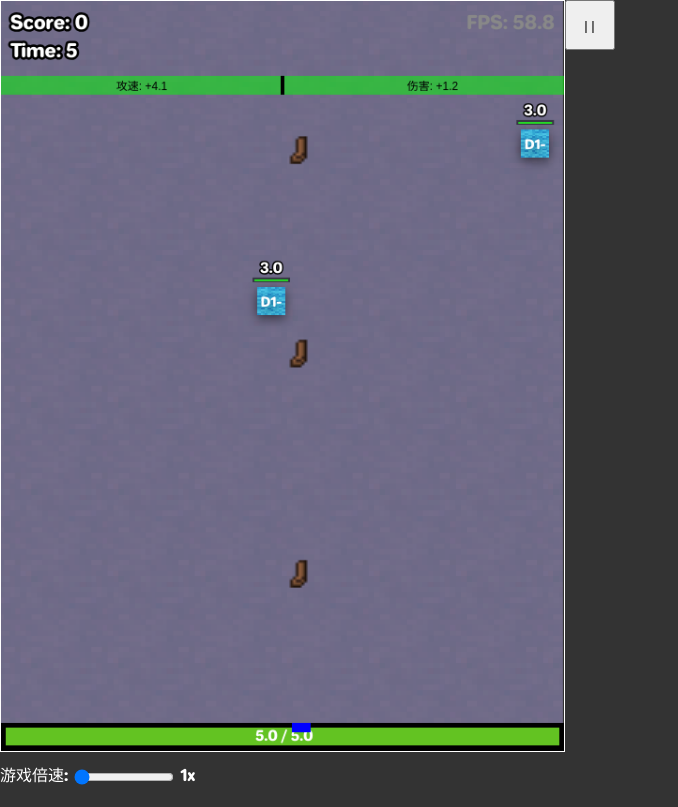
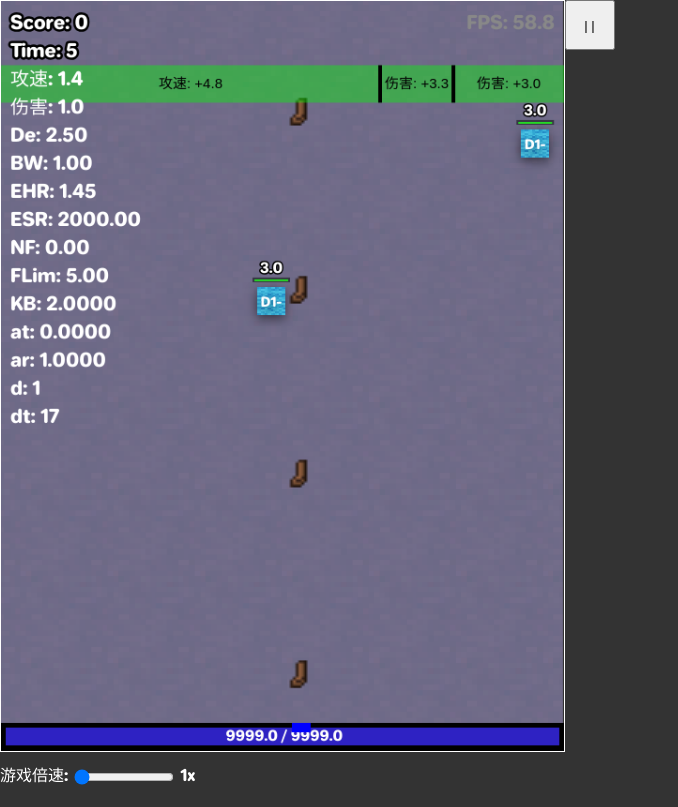
Before and after one commit to cantnavet/shootinggame, a plain HTML site: page index.html in a window 1280 px wide. Shown: the whole page, without its empty margins (0-678 px from the left). Drawn offline with Linux system fonts and the light colour scheme.

Commit message:
Update index.html

```diff
--- a/index.html
+++ b/index.html
@@ -85,10 +85,10 @@
         const ctx = canvas.getContext('2d');
         const restartBtn = document.getElementById('restartBtn');
 
-        //伏笔，后面要考
-        const damageTypes =[1.5,200,70000,20000000,7000000000,1000000000000];
+        const damageTypes =[2,200,70000,20000000,8000000000,2000000000000];
+        const Maxbullets = [35,30,25,20,15,6];
         const XTypes =[1,2,3,4,5,6];
-        const upgradeSpawnTime =[400,800,1200,1600,2000,99999999];
+        const upgradeSpawnTime =[200,400,600,800,1000,99999999];
         const colors =['#ffffff','#ffffff','#ffff00','#888888','#00ffff','#000000'];
         const barrierColor1 = [];
         const barrierColor2 = [];
@@ -127,7 +127,6 @@
         let gameTime;
         let deltaTime;
         let lastFrameTime = Date.now();
-        const Maxbullets = [35,30,25,20,15,6];
         const minFrameTime = 1000 / 60;
         let enemiesSizeBase = 15;
         let fallSpeedBase = 0.7;
@@ -221,8 +220,8 @@
                 bulletCount: 1,  // 初始弹道数量
                 bulletSpread: 18, // 子弹间距
                 bulletX: 1,
-                health: 5,
-                maxHealth: 5,
+                health: 9999,
+                maxHealth: 9999,
                 bulletType: 1,
                 fireLim: 5,
                 ar: 1,
@@ -265,7 +264,7 @@
             enemyHealthBase = 3;
             enemyHealthRate = 1.45;
             enemySpawnRate = 2000;
-            fillSpeedBase = 0.7
+            fallSpeedBase = 0.7;    //你敢相信我都快写完了，才发现这里是fill而不是fall?
             lastFire = Date.now();
             mouseX = canvas.width/2;
             restartBtn.style.display = 'none';
@@ -349,14 +348,14 @@
         function updateEnemies() {
             // 生成敌人
             if((gameTime%15<=10) && (Date.now() - enemySpawnTimer > enemySpawnRate/timeScale)) {
-                spawnEnemies(enemyHealthBase,fillSpeedBase,enemiesSizeBase,0);
-                // spawnEnemies(enemyHealthBase*6,fillSpeedBase*1.4,enemiesSizeBase*1.2,player.bulletType);
-                if (Math.random()<0.1 && gameTime>40 && 1+Math.log(enemyHealthBase)/4-difficulty>0.05)  spawnEnemies(enemyHealthBase/1.5,fillSpeedBase*2.5,enemiesSizeBase/1.5,0);
+                spawnEnemies(enemyHealthBase,fallSpeedBase,enemiesSizeBase,0);
+                // spawnEnemies(enemyHealthBase*6,fallSpeedBase*1.4,enemiesSizeBase*1.2,player.bulletType);
+                if (Math.random()<0.1 && gameTime>40 && 1+Math.log(enemyHealthBase)/4-difficulty>0.05)  spawnEnemies(enemyHealthBase/1.5,fallSpeedBase*2.5,enemiesSizeBase/1.5,0);
                 enemySpawnTimer = Date.now();
             }
 
-            if (gameTime>=bulletTypeSpawnTimeBase(player.bulletType) && gameTime - upgradeSpawnTimer > 25){
-                spawnEnemies(enemyHealthBase*6,fillSpeedBase*1.4,enemiesSizeBase*1.2,player.bulletType);
+            if (gameTime>=bulletTypeSpawnTimeBase(player.bulletType) && gameTime - upgradeSpawnTimer > 15){
+                spawnEnemies(enemyHealthBase*6,fallSpeedBase*1.4,enemiesSizeBase*1.2,player.bulletType);
                 upgradeSpawnTimer = gameTime;
             }
 
@@ -376,7 +375,7 @@
                         if (enemy.boss == 1){
                             player.health-=3;
                         }else{
-                            if (enemy.speed>fillSpeedBase*2){
+                            if (enemy.speed>fallSpeedBase*2){
                                 player.health-=0.5
                             }else{
                                 player.health--;
@@ -435,7 +434,7 @@
         // 优先保证高速敌人在最上面，其次保证靠前的敌人在最上面
         function drawEnemies() {
             const healthTextColor = ['#f00','#fff','#0ff'];
-            const enemySpeeds = [0,fillSpeedBase/2.5, fillSpeedBase*1.2, 114514];
+            const enemySpeeds = [0,fallSpeedBase/2.5, fallSpeedBase*1.2, 114514];
             for (let i = 0; i < 3; i++) {
                 Array.from(enemies).reverse().forEach(enemy => {
                     if (enemy.speed < enemySpeeds[i+1] && enemy.speed > enemySpeeds[i]){
@@ -566,41 +565,58 @@
         function drawBarriers() {
             barriers.forEach(barrier => {
                 // 绘制左侧区域
-                ctx.fillStyle = barrier.leftValue >= 0 ? 'rgba(0,255,0,50%)' : 'rgba(255,0,0,50%)';
-                ctx.fillRect(0, barrier.y, canvas.width/2, 20);
+                ctx.fillStyle = barrier.leftValue >= 0 ? 'rgba(0,255,0,40%)' : 'rgba(255,0,0,40%)';
+                ctx.fillRect(0, barrier.y, barrier.lw, 40);
+
+                // 绘制中间区域
+                ctx.fillStyle = barrier.midValue >= 0 ? 'rgba(0,255,0,40%)' : 'rgba(255,0,0,40%)';
+                ctx.fillRect(barrier.lw, barrier.y, barrier.rw-barrier.lw, 40);
 
                 // 绘制右侧区域
-                ctx.fillStyle = barrier.rightValue >= 0 ? 'rgba(0,255,0,50%)' : 'rgba(255,0,0,50%)';
-                ctx.fillRect(canvas.width/2, barrier.y, canvas.width/2, 20);
+                ctx.fillStyle = barrier.rightValue >= 0 ? 'rgba(0,255,0,40%)' : 'rgba(255,0,0,40%)';
+                ctx.fillRect(barrier.rw, barrier.y, canvas.width-barrier.rw, 40);
 
                 // 绘制隔断
                 ctx.fillStyle = '#000';
-                ctx.fillRect(canvas.width/2-2, barrier.y, 4, 20);
+                ctx.fillRect(barrier.lw-2, barrier.y, 4, 40);
+                ctx.fillRect(barrier.rw-2, barrier.y, 4, 40);
 
                 // 显示数值
                 ctx.fillStyle = '#000';
-                ctx.font = '12px Arial';
+                ctx.font = '15px Arial';
                 if (barrier.leftValue > 0){
                     ctx.fillText(
                         `${barrier.typel}: +${barrier.leftValue.toFixed(1)}`,
-                        canvas.width/4, barrier.y + 15
+                        barrier.lw/2, barrier.y + 25
                     );
                 }else{
                     ctx.fillText(
                         `${barrier.typel}: ${barrier.leftValue.toFixed(1)}`,
-                        canvas.width/4, barrier.y + 15
+                        barrier.lw/2, barrier.y + 25
+                    );
+                }
+
+                if (barrier.midValue > 0){
+                    ctx.fillText(
+                        `${barrier.typem}: +${barrier.midValue.toFixed(1)}`,
+                        barrier.lw+(barrier.rw-barrier.lw)/2, barrier.y + 25
+                    );
+                }else{
+                    ctx.fillText(
+                        `${barrier.typem}: ${barrier.midValue.toFixed(1)}`,
+                        barrier.lw+(barrier.rw-barrier.lw)/2, barrier.y + 25
                     );
                 }
 
                 if (barrier.rightValue > 0){
                     ctx.fillText(
                         `${barrier.typer}: +${barrier.rightValue.toFixed(1)}`,
-                        canvas.width*3/4 + 10, barrier.y + 15
+                        barrier.rw+(canvas.width-barrier.rw)/2, barrier.y + 25
                     );
                 }else{
                     ctx.fillText(
                         `${barrier.typer}: ${barrier.rightValue.toFixed(1)}`,
-                        canvas.width*3/4 + 10, barrier.y + 15
+                        barrier.rw+(canvas.width-barrier.rw)/2, barrier.y + 25
                     );
                 }
             });
@@ -631,8 +647,10 @@
                         bullet.y <= enemy.y + enemy.size + bullet.width &&
                         bullet.y > enemy.y + enemy.size + bullet.width - bullet.speed* (deltaTime / 8.335)*timeScale - enemy.speed* (deltaTime / 8.335)*timeScale
                     ){
+                        // 其实，如果你不小心错过了第一个升级，游戏会给你偷偷上一个临时的伤害加成，不然你完全不可能赶上怪物的血量增长速度(
                         if (gameTime > bulletTypeSpawnTimeBase(player.bulletType)){
-                            enemy.health -= (bullet.damage * player.damage)*1.145**((gameTime-bulletTypeSpawnTimeBase(player.bulletType))/10);
+                            enemy.health -= (bullet.damage * player.damage)*1.14514**((gameTime-bulletTypeSpawnTimeBase(player.bulletType))/10);
+                            enemy.health -= (bullet.damage * player.damage)*1.14514**((gameTime-bulletTypeSpawnTimeBase(player.bulletType))/10);
                         }else{
                           enemy.health -= bullet.damage * player.damage;
                         }
@@ -671,6 +689,11 @@
                         enemy.yAddSpeed = 0.98/1.5;    //地心引力.jpg
                         enemy.xSpeed = (enemy.x<canvas.width/2?-1:1)*((Math.random()+0.5)*(player.bulletSpeed**0.5)+3);
                         enemy.rotate = 0;
+                        if (enemy.boss == 1){
+                            score += 30;
+                        }else{
+                            score += 10;
+                        }
                     }else{
                         enemy.x+=enemy.xSpeed* (deltaTime / 16.667);
                         enemy.y+=enemy.ySpeed* (deltaTime / 16.667);
@@ -707,8 +730,8 @@
             ctx.fillStyle = '#fff';
             ctx.textAlign = 'left';
             ctx.font = '20px Jellee';
-             // ctx.fillText(`伤害: ${player.damage.toFixed(1)}`, 10, 120);
-             // ctx.fillText(`攻速: ${(1000/player.fireRate).toFixed(1)}`, 10, 90);
+              ctx.fillText(`伤害: ${player.damage.toFixed(1)}`, 10, 120);
+              ctx.fillText(`攻速: ${(1000/player.fireRate).toFixed(1)}`, 10, 90);
             ctx.strokeStyle = '#000';
             ctx.lineWidth = 5;
             ctx.strokeText(`Score: ${score}`, 10, 30);
@@ -716,17 +739,17 @@
             ctx.strokeText(`Time: ${(gameTime)}`, 10, 60);
             ctx.fillText(`Time: ${(gameTime)}`, 10, 60);
             ctx.strokeStyle = 'rgba(255,255,255,0)';
-             // ctx.fillText(`De: ${(damageDe.toFixed(2))}`, 10, 150);
-             // ctx.fillText(`BW: ${(bulletWeight.toFixed(2))}`, 10, 180);
-             // ctx.fillText(`EHR: ${(enemyHealthRate.toFixed(2))}`, 10, 210);
-             // ctx.fillText(`ESR: ${(enemySpawnRate.toFixed(2))}`, 10, 240);
-            //  ctx.fillText(`NF: ${(noFireRate.toFixed(2))}`, 10, 270);
-            //  ctx.fillText(`FLim: ${(player.fireLim.toFixed(2))}`, 10, 300);
-             // ctx.fillText(`KB: ${(kickbackDistance.toFixed(4))}`, 10, 330);
-             // ctx.fillText(`at: ${(player.at.toFixed(4))}`, 10, 360);
-            //  ctx.fillText(`ar: ${(player.ar.toFixed(4))}`, 10, 390);
-            //  ctx.fillText(`d: ${(difficulty)}`, 10, 420);
-            //  ctx.fillText(`dt: ${(deltaTime)}`, 10, 450);
+              ctx.fillText(`De: ${(damageDe.toFixed(2))}`, 10, 150);
+              ctx.fillText(`BW: ${(bulletWeight.toFixed(2))}`, 10, 180);
+              ctx.fillText(`EHR: ${(enemyHealthRate.toFixed(2))}`, 10, 210);
+              ctx.fillText(`ESR: ${(enemySpawnRate.toFixed(2))}`, 10, 240);
+              ctx.fillText(`NF: ${(noFireRate.toFixed(2))}`, 10, 270);
+              ctx.fillText(`FLim: ${(player.fireLim.toFixed(2))}`, 10, 300);
+              ctx.fillText(`KB: ${(kickbackDistance.toFixed(4))}`, 10, 330);
+              ctx.fillText(`at: ${(player.at.toFixed(4))}`, 10, 360);
+              ctx.fillText(`ar: ${(player.ar.toFixed(4))}`, 10, 390);
+              ctx.fillText(`d: ${(difficulty)}`, 10, 420);
+              ctx.fillText(`dt: ${(deltaTime)}`, 10, 450);
             ctx.textAlign = 'center';
 
             ctx.stroke();
@@ -789,7 +812,7 @@
                 bossSpawn();
                 if (player.bulletType==1){
                     if (gameTime<=20){
-                        player.fireRate/=1.04;
+                        player.fireRate/=1.07;
                         player.bulletSpeed = Math.min(5,player.bulletSpeed*1.05);
                     }
                 }
@@ -981,7 +1004,7 @@
                 if(possible > MAX_BULLETS) continue;
                 weights.push({
                     value: i,
-                    weight: 1/(i**3) // 权重衰减，越多的弹道越难生成，所以出现弹道+5的概率至少是1/125
+                    weight: 1/(i**4) // 权重衰减，越多的弹道越难生成，所以出现弹道+5的概率至少是1/125
                 });
             }
 
@@ -991,7 +1014,7 @@
             let random = Math.random() * totalWeight;
 
             for(const w of weights){
-                if(random < w.weight) return w.value;
+                if(random < w.weight) return w.value * 2 - Math.floor(Math.random()+0.8);
                 random -= w.weight;
             }
             return 1;
@@ -1002,55 +1025,79 @@
             if(gameTime%5 ===0 && barrierCD === false) {
                 let firstV = generateBulletPaths(player.bulletCount);
                 let secV = generateBulletPaths(player.bulletCount);
+                let thirdV = generateBulletPaths(player.bulletCount);
                 let ltypes = '弹道';
+                let mtypes = '弹道';
                 let rtypes = '弹道';
 
                 // 十分激烈的概率计算
                 bulletWeight = 1.5*(0.5+(20*player.bulletCount/Maxbullets[player.bulletType-1])**(0.7)/4);
-                if (gameTime>bulletTypeSpawnTimeBase(player.bulletType)-100 && player.bulletCount < Maxbullets[player.bulletType-1]/2) bulletWeight /=3;
-                if (gameTime>20 && gameTime<400 && player.bulletCount < 2) bulletWeight /=3;
-                if((noFireRate>=5 && player.fireRate > player.fireLim) || Math.random()*bulletWeight > 0.1 || player.bulletCount>=Maxbullets[player.bulletType-1]){
+                if (gameTime>bulletTypeSpawnTimeBase(player.bulletType)-50 && player.bulletCount < Maxbullets[player.bulletType-1]/2) bulletWeight /=3;
+                if (gameTime>20 && gameTime<200 && player.bulletCount < 2) bulletWeight /=3;
+                if((noFireRate>=5 && player.fireRate > player.fireLim) || Math.random()*bulletWeight > 0.07 || player.bulletCount>=Maxbullets[player.bulletType-1]){
                     firstV = 2*(Math.random()*5 - 3);
                     ltypes = '攻速';
                     if ((noFireRate<5 && Math.random()>0.35) || player.fireRate <= player.fireLim){
                         ltypes = '伤害';
-                        firstV *= enemyHealthBase/5/damageDe;
+                        firstV *= enemyHealthBase/3/damageDe;
                         firstV += firstV>=0?0.5:-0.5;
                     }else{
-                        firstV += firstV>=0?0.3:-0.3;
+                        firstV += firstV>=0?1:-1;
                     }
                 }
-                if((noFireRate>=5 && player.fireRate > 5) || Math.random()*bulletWeight > 0.1 || player.bulletCount>=Maxbullets[player.bulletType-1]){
+                if((noFireRate>=5 && player.fireRate > player.fireLim) || Math.random()*bulletWeight > 0.07 || player.bulletCount>=Maxbullets[player.bulletType-1]){
                     secV = 2*(Math.random()*5 - 3);
+                    mtypes = '攻速';
+                    if ((noFireRate<5 && Math.random()>0.35) || player.fireRate <= player.fireLim){
+                        mtypes = '伤害';
+                        secV *= enemyHealthBase/3/damageDe;
+                        secV += secV>=0?0.5:-0.5;
+                    }else{
+                        secV += secV>=0?1:-1;
+                    }
+                }
+                if((noFireRate>=5 && player.fireRate > player.fireLim) || Math.random()*bulletWeight > 0.07 || player.bulletCount>=Maxbullets[player.bulletType-1]){
+                    thirdV = 2*(Math.random()*5 - 3);
                     rtypes = '攻速';
                     if ((noFireRate<5 && Math.random()>0.35) || player.fireRate <= player.fireLim){
                         rtypes = '伤害';
-                        secV *= enemyHealthBase/5/damageDe;
-                        secV += secV>=0?0.5:-0.5;
+                        thirdV *= enemyHealthBase/3/damageDe;
+                        thirdV += thirdV>=0?0.5:-0.5;
                     }else{
-                        secV += secV>=0?0.3:-0.3;
+                        thirdV += thirdV>=0?1:-1;
                     }
                 }
 
-                if(Math.random()>0.5){
-                    if (firstV<0 && secV<0) firstV = -firstV;
+                if(Math.random()<1/3){
+                    if (firstV<0 && secV<0 && thirdV<0) firstV = -firstV;
+                }else if(Math.random()<1/2){    //你能第一时间察觉出，为什么上面是1/3，而这里是1/2吗？
+                    if (firstV<0 && secV<0 && thirdV<0) secV = -secV;
                 }else{
-                    if (firstV<0 && secV<0) secV = -secV;
+                    if (firstV<0 && secV<0 && thirdV<0) thirdV = -thirdV;
                 }
 
-                if ((firstV<=0 || ltypes !== '攻速') && (secV<=0 || rtypes !== '攻速')){
+                if ((firstV<=0 || ltypes !== '攻速') && (secV<=0 || mtypes !== '攻速') && (thirdV<=0 || rtypes !== '攻速')){
                     noFireRate++;
                 }else{
                     noFireRate = 0;
                 }
 
+                if (ltypes == '伤害') firstV *=2;
+                if (mtypes == '伤害') secV *=2;
+                if (rtypes == '伤害') thirdV *=2;
 
+                const lWall = Math.random()*7/10*canvas.width+canvas.width/10;
+                const rWall = Math.random()*(canvas.width-lWall-2*canvas.width/10)+lWall+canvas.width/10;
                 barriers.push({
                     y: 0,
                     leftValue: firstV,
-                    rightValue: secV,
+                    midValue: secV,
+                    rightValue: thirdV,
                     typel: ltypes,
-                    typer: rtypes
+                    typem: mtypes,
+                    typer: rtypes,
+                    lw: lWall,
+                    rw: rWall
                 });
 
 
@@ -1063,8 +1110,8 @@
             // 记录到底的屏障以供移除
             const barriersToRemove = [];
             barriers.forEach(barrier => {
-                barrier.y += fallSpeedBase* (deltaTime / 8.335) * timeScale;
-                if(barrier.y + 20 >= player.y) {
+                barrier.y += ((fallSpeedBase**1/2)* (deltaTime / 8.335)+0.5) * timeScale;
+                if(barrier.y + 40 >= player.y) {
                     applyUpgrade(barrier);
                     barriersToRemove.push(barrier);
                 }
@@ -1074,19 +1121,25 @@
 
         // 屏障碰到玩家所应用的加成
         function applyUpgrade(barrier) {
-            const area = player.x < canvas.width/2 ? 'leftValue' : 'rightValue';
-            const types = barrier[(player.x < canvas.width/2 ? 'typel' : 'typer')];
+            let area;
+            let typeI;
+            if (player.x < barrier.lw){
+                area = 'leftValue';
+                typeI = 'typel';
+            }else if (player.x < barrier.rw){
+                area = 'midValue';
+                typeI = 'typem';
+            }else{
+                area = 'rightValue';
+                typeI = 'typer';
+            }
+            const types = barrier[typeI];
             const value = barrier[area];
 
             switch(types) {
                 case '攻速':
                     if (player.fireRate >= player.fireLim ){
-                        player.fireRate = Math.max(player.fireLim, player.fireRate - (0.5+value*player.fireRate/15));
-                        // if (player.fireRate - value*50 < 100){
-                        //     player.fireRate = Math.max(1, player.fireRate - Math.floor(value*player.fireRate/10));
-                        // }else{
-                        //     player.fireRate = Math.max(1, player.fireRate - value*50);
-                        // }
+                        player.fireRate = Math.max(player.fireLim, player.fireRate/=value/10+1);
                     }else{
                         player.damage += value*enemyHealthBase/5/damageDe;
                     }
@@ -1126,7 +1179,7 @@
             if(gameTime%10 === 0 && !difficultyApplyed) {
 
                 difficultyApplyed = true;
-                if (gameTime>=2200){
+                if (gameTime>=1100){
                     damageDe *= 1.02;
                 }else{
                     damageDe = Math.max(1.17,enemyHealthRate/1.15)*damageDe;
@@ -1135,8 +1188,20 @@
                 enemyHealthBase *= enemyHealthRate;
                 enemySpawnRate = Math.max(50, enemySpawnRate*1/(0.945+1/((gameTime**0.22*2.5))));
                 enemiesSizeBase = Math.min(35,enemiesSizeBase*1.05);
-                fillSpeedBase = Math.min(2.5,fillSpeedBase+0.02);
+                fallSpeedBase = Math.min(2.5,fallSpeedBase+0.02);
                 kickbackDistance = Math.max(0.06/1.25**(player.bulletType-1),kickbackDistance*0.9);
+                if (gameTime>=1100){
+                    damageDe *= 1.02;
+                }else{
+                    damageDe = Math.max(1.17,enemyHealthRate/1.15)*damageDe;
+                }
+                enemyHealthRate = Math.max(1.2,enemyHealthRate/1.008);
+                enemyHealthBase *= enemyHealthRate;
+                enemySpawnRate = Math.max(50, enemySpawnRate*1/(0.945+1/(((gameTime+10)**0.22*2.5))));
+                enemiesSizeBase = Math.min(35,enemiesSizeBase*1.05);
+                fallSpeedBase = Math.min(2.5,fallSpeedBase+0.02);
+                kickbackDistance = Math.max(0.06/1.25**(player.bulletType-1),kickbackDistance*0.9);
+
                 const nowD = Math.min(MaxD,1+Math.floor(Math.log(enemyHealthBase)/4));
 
                 if (difficulty !== nowD){
@@ -1164,7 +1229,7 @@
                         y: -105,
                         health: enemyHealthBase*10*Math.log(gameTime**(1/2)),
                         size: enemiesSizeBase*3,
-                        speed: fillSpeedBase/3.5,
+                        speed: fallSpeedBase/3.5,
                         maxHealth: enemyHealthBase*10*Math.log(gameTime**(1/2)),
                         boss: 1,
                         type: 0,
```
